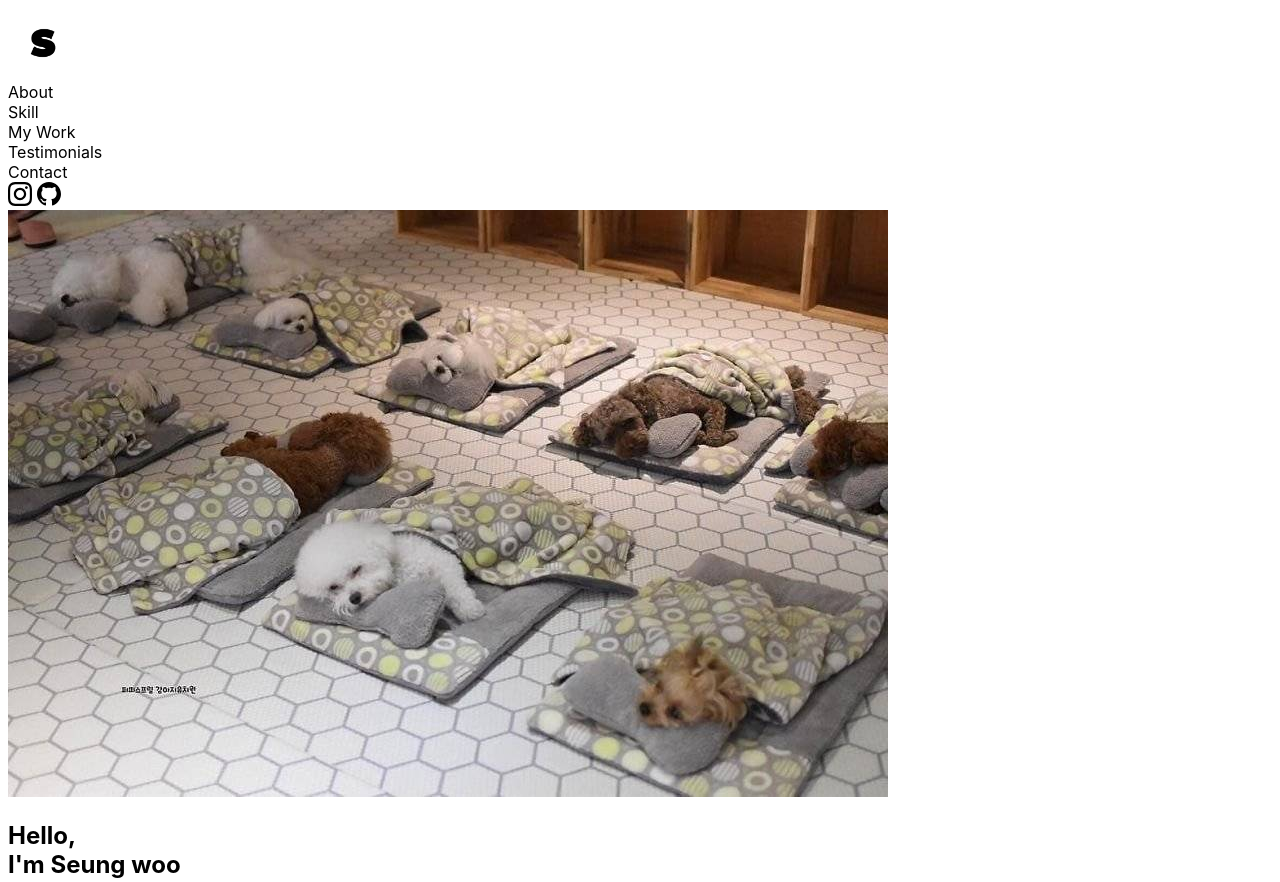
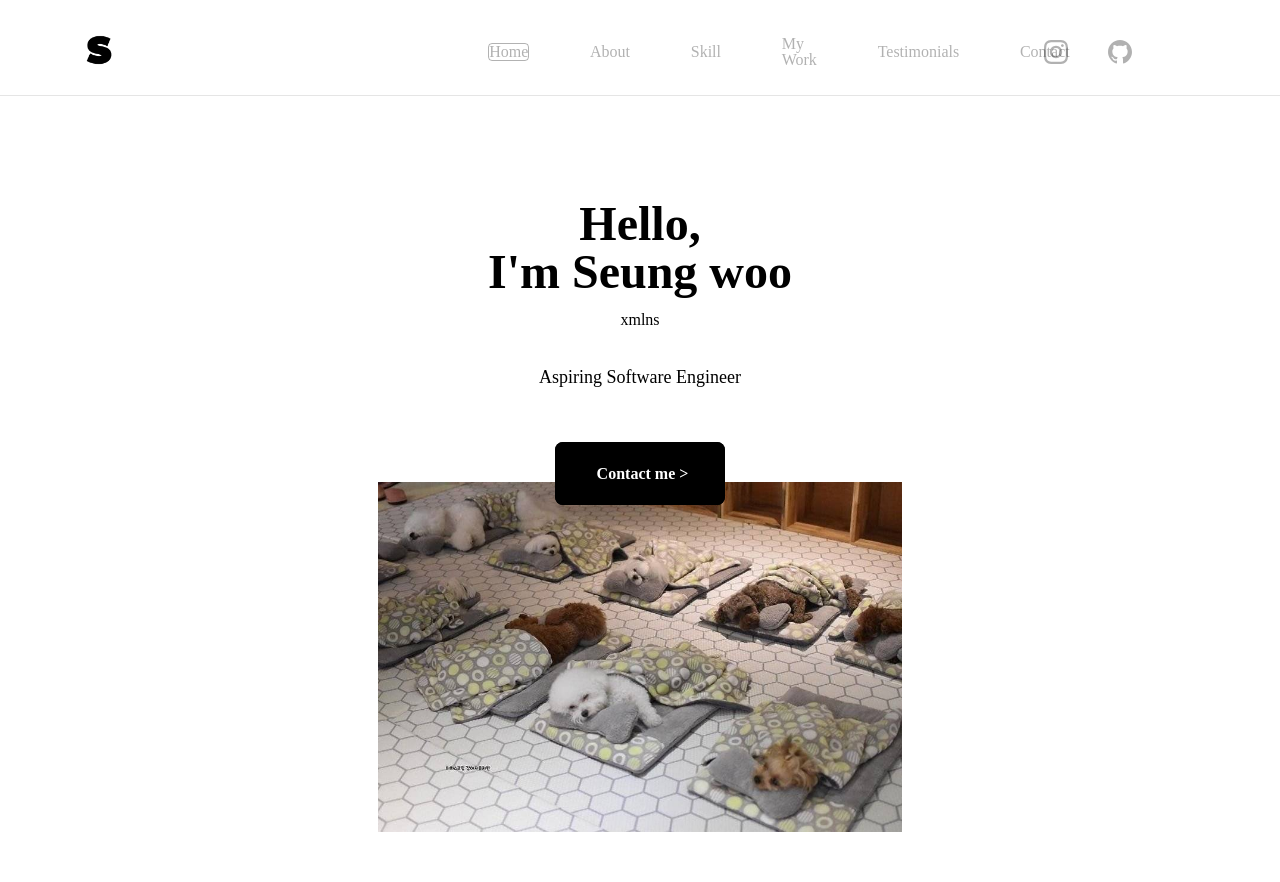
Before and after one commit to Onmae/portfolio, a plain HTML site: page index.html in a window 1280 px wide. Shown: the top 882 px of the page. Drawn offline with nearby package versions, Linux system fonts and the light colour scheme.

Commit message:
CSS : nav, home

```diff
--- a/index.html
+++ b/index.html
@@ -8,8 +8,8 @@
     <meta name="description" content="Portfolio for world-renowned software engineer Seungwoo">
     <meta name="author" content="Son Seung Woo">
     <link rel="icon" type="image/png" href="imgs/favicon.png">
-    <link href="https://fonts.googleapis.com/css2?family=Shippori+Mincho:wght@400;600;700&display=swap" rel="stylesheet">
-    <link rel="stylesheet" href="https://use.fontawesome.com/releases/v5.15.2/css/all.css" integrity="sha384-vSIIfh2YWi9wW0r9iZe7RJPrKwp6bG+s9QZMoITbCckVJqGCCRhc+ccxNcdpHuYu" crossorigin="anonymous">
+    <link rel="preconnect" href="https://fonts.gstatic.com">
+    <link href="https://fonts.googleapis.com/css2?family=Open+Sans:wght@400;600;700&display=swap" rel="stylesheet"><link rel="stylesheet" href="https://use.fontawesome.com/releases/v5.15.2/css/all.css" integrity="sha384-vSIIfh2YWi9wW0r9iZe7RJPrKwp6bG+s9QZMoITbCckVJqGCCRhc+ccxNcdpHuYu" crossorigin="anonymous">
     <link rel="stylesheet" href="style.css">
     <script src="main.js" defer></script>
 </head>
@@ -20,6 +20,10 @@
             <img src="imgs/favicon.png" width="70" height="70" alt="logo">
         </div>
         <div class="navbar__menu">
+            <div class="navbar__menu__item active">
+                <span>Home</span>
+            </div>
+
             <div class="navbar__menu__item">
                 <span>About</span>
             </div>
@@ -43,20 +47,20 @@
 
     </nav>
     <section id="home">
-        <div class="home__avatar">
-            <img src="imgs/avatar.jpg">
-        </div>
         <h1 class="home__title">
             Hello,<br />
             I'm Seung woo
-        </h1>
-        <h2 class="home__context">Aspiring Software Engineer</h2>
+        </h1>xmlns
+        <h3 class="home__context">Aspiring Software Engineer</h3>
         <div class="home__contact">
-            <span>CONTACT ME</span>
+            <span>Contact me  ></span>
+        </div>
+        <div class="home__avatar">
+            <img src="imgs/avatar.jpg" alt="">
         </div>
     </section>
 
-    <section id="about">>
+    <section id="about" class="division">
         <h1 class="about__title">About me</h1>
         <h3 class="about__context">
             저는 새로운 기술에 관심이 많고 끊임없이 생각하며 문제 해결을 즐기는 개발자입니다.
@@ -93,7 +97,7 @@
         </div>
 
     </section>
-    <section class="skills">
+    <section class="skills" class="division">
         <h1 class="skills__title">Skills</h1>
         <h2 class="skills__context">Skills & Attributes</h2>
         <p>소프트웨어 라이프사이클의 대부분에 경험이 있습니다. 새로운 기술을 배우려는 열정이 많습니다.
@@ -178,7 +182,7 @@
 
         </div>
     </section>
-    <section class="work">
+    <section class="work" class="division">
         <h1>My Work</h1>
         <h3>Projects</h3>
 
@@ -194,7 +198,7 @@
             <img src="imgs/~~" alt="">
         </div>
     </section>
-    <section class="testimonials">
+    <section class="testimonials" class="division">
         <h1>Testimonials</h1>
         <h3>See What they say about me</h3>
         <div class="people">
@@ -206,7 +210,7 @@
             </div>
         </div>
     </section>
-    <section class="contact">
+    <section class="contact" class="division">
             <h1>Let's Talk</h1>
             <h3>gaonmae@gmail.com</h3>
             <a href="">
--- /dev/null
+++ b/reset.css
@@ -0,0 +1,129 @@
+/* http://meyerweb.com/eric/tools/css/reset/
+   v2.0 | 20110126
+   License: none (public domain)
+*/
+
+html,
+body,
+div,
+span,
+applet,
+object,
+iframe,
+h1,
+h2,
+h3,
+h4,
+h5,
+h6,
+p,
+blockquote,
+pre,
+a,
+abbr,
+acronym,
+address,
+big,
+cite,
+code,
+del,
+dfn,
+em,
+img,
+ins,
+kbd,
+q,
+s,
+samp,
+small,
+strike,
+strong,
+sub,
+sup,
+tt,
+var,
+b,
+u,
+i,
+center,
+dl,
+dt,
+dd,
+ol,
+ul,
+li,
+fieldset,
+form,
+label,
+legend,
+table,
+caption,
+tbody,
+tfoot,
+thead,
+tr,
+th,
+td,
+article,
+aside,
+canvas,
+details,
+embed,
+figure,
+figcaption,
+footer,
+header,
+hgroup,
+menu,
+nav,
+output,
+ruby,
+section,
+summary,
+time,
+mark,
+audio,
+video {
+  margin: 0;
+  padding: 0;
+  border: 0;
+  font-size: 100%;
+  font: inherit;
+  vertical-align: baseline;
+}
+/* HTML5 display-role reset for older browsers */
+article,
+aside,
+details,
+figcaption,
+figure,
+footer,
+header,
+hgroup,
+menu,
+nav,
+section {
+  display: block;
+}
+body {
+  line-height: 1;
+}
+ol,
+ul {
+  list-style: none;
+}
+blockquote,
+q {
+  quotes: none;
+}
+blockquote:before,
+blockquote:after,
+q:before,
+q:after {
+  content: "";
+  content: none;
+}
+table {
+  border-collapse: collapse;
+  border-spacing: 0;
+}
--- a/style.css
+++ b/style.css
@@ -1,3 +1,5 @@
+@import "reset.css";
+
 :root {
   /* font size*/
   --font-large: 48px;
@@ -10,10 +12,162 @@
   --weight-bold: 700;
   --weight-semi-bold: 600;
   --weight-regular: 400;
+
+  --size-border-radius: 4px;
 }
 
 * {
   box-sizing: border-box;
-  font-family: -apple-system, BlinkMacSystemFont, "Segoe UI", Roboto, Oxygen,
-    Ubuntu, Cantarell, "Open Sans", "Helvetica Neue", sans-serif;
+  font-family: "Open Sans", sans-serif;
 }
+
+/* Typography */
+h1 {
+  font-size: var(--font-large);
+  font-weight: var(--weight-bold);
+  color: black;
+  margin: 16px 0px;
+}
+
+h2 {
+  font-size: var(--font-medium);
+  font-weight: var(--weight-semi-bold);
+  color: black;
+  margin: 8px 0px;
+}
+
+h3 {
+  font-size: var(--font-regular);
+  font-weight: var(--weight-regular);
+  color: black;
+  margin: 8px 0px;
+}
+
+p {
+  font-size: var(--font-regular);
+  font-weight: var(--weight-regular);
+  color: black;
+  margin: 4px 0px;
+}
+
+body {
+  width: 100vw;
+}
+
+.division {
+  margin-top: 80px;
+}
+
+#navbar {
+  display: flex;
+  justify-content: space-between;
+  position: fixed;
+  z-index: 10;
+  top: 0;
+  left: 0;
+  width: 100%;
+  padding-top: 15px;
+  padding-bottom: 7px;
+  border-bottom: 1px solid rgba(0, 0, 0, 0.1);
+  background: #ffffff;
+  line-height: 1;
+}
+
+.logo {
+  width: 20%;
+  margin: 0 5%;
+}
+
+.navbar__menu {
+  display: flex;
+  max-width: 50%;
+  margin-right: 10%;
+  align-items: center;
+  justify-content: space-around;
+}
+
+.navbar__menu__item {
+  margin-right: 20%;
+  cursor: pointer;
+  border-radius: var(--size-border-radius);
+}
+
+.navbar__menu__item span {
+  opacity: 0.3;
+  font: var(--font-small);
+}
+
+.navbar__menu__item.active {
+  border: 1px solid rgba(0, 0, 0, 0.3);
+}
+
+.navbar__menu__item:hover {
+  background-color: rgba(0, 0, 0, 0.3);
+}
+
+.navbar__contact {
+  width: 10%;
+  display: flex;
+  justify-content: space-around;
+  align-items: center;
+  margin-right: 10%;
+}
+
+.navbar__contact svg {
+  opacity: 0.3;
+}
+
+#home {
+  margin-top: 200px;
+  text-align: center;
+}
+
+.home__avatar {
+  text-align: centers;
+  width: 100%;
+  height: 350px;
+}
+
+.home__avatar img {
+  max-width: 75%;
+  max-height: 100%;
+}
+
+.home__context {
+  margin-top: 40px;
+}
+
+.home__contact {
+  margin-top: 80px;
+}
+
+.home__contact span {
+  position: relative;
+  max-height: 65px;
+  background-color: black;
+  color: white;
+  white-space: nowrap;
+  padding: 21px 35px 21px 40px;
+  text-align: center;
+  font-weight: var(--weight-semi-bold);
+  border: 2px solid black;
+  border-radius: 8px;
+}
+
+.home__contact span:hover {
+  background-color: white;
+  color: black;
+  transition: all ease-in-out 0.5s;
+}
+
+@media (max-width: 1023px) {
+  .navbar__contact {
+    display: none;
+  }
+  .navbar__menu {
+    margin-right: 20%;
+  }
+}
+
+@media (max-width: 850px) {
+}
```
